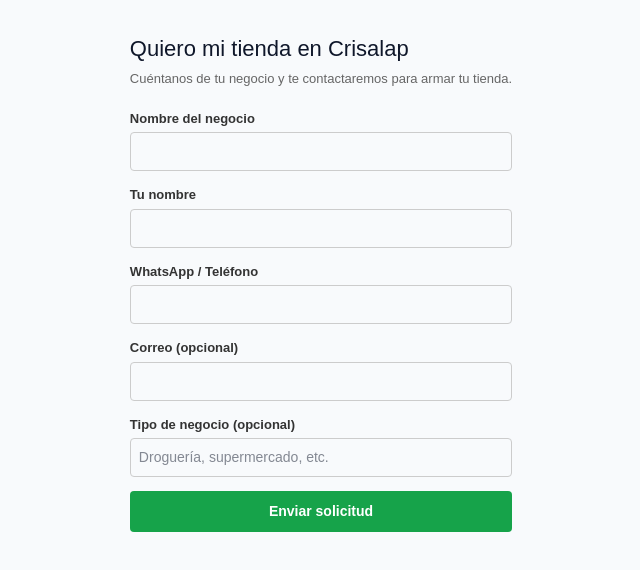
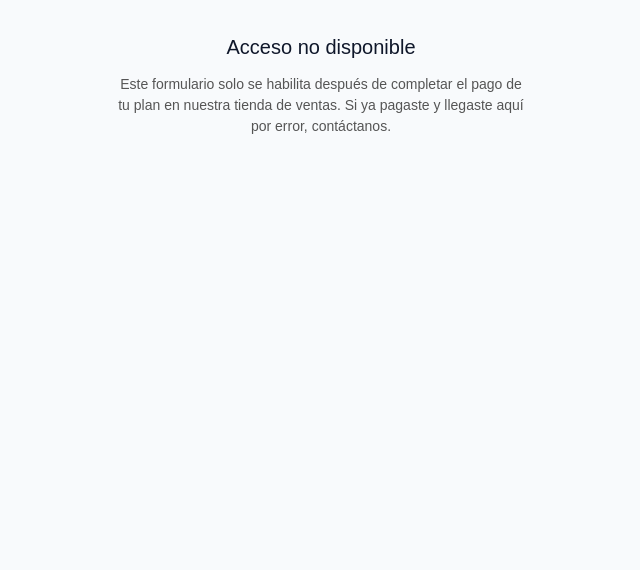
Before and after one commit to Reddiamante4-0/mercadoexpress-demo, a Next.js app: page /solicitud in a window 1280 px wide. Shown: the top 570 px of the page, without its empty margins (319-959 px from the left). Built offline with nearby package versions, Linux system fonts and the light colour scheme.

Commit message:
feat: bloquea el formulario de solicitud sin un pedido pagado

```diff
--- a/src/app/solicitud/page.tsx
+++ b/src/app/solicitud/page.tsx
@@ -25,6 +25,7 @@
 function SolicitudForm() {
   const searchParams = useSearchParams();
   const refCodigo = searchParams.get('ref') || '';
+  const pedidoId = searchParams.get('pedido') || '';
 
   const [nombreNegocio, setNombreNegocio] = useState('');
   const [contactoNombre, setContactoNombre] = useState('');
@@ -48,6 +49,7 @@
         tipoNegocio,
         refCodigo,
         sitioweb,
+        pedidoId,
       });
       setResult({ success: true });
     } catch (err) {
@@ -63,6 +65,17 @@
       <div style={{ padding: '32px', maxWidth: '480px', margin: '0 auto', textAlign: 'center', fontFamily: 'sans-serif' }}>
         <h1 style={{ color: '#16a34a' }}>¡Listo!</h1>
         <p>Recibimos tu solicitud. Muy pronto te contactaremos para armar tu tienda.</p>
+      </div>
+    );
+  }
+
+  if (!pedidoId) {
+    return (
+      <div style={{ padding: '32px', maxWidth: '480px', margin: '0 auto', textAlign: 'center', fontFamily: 'sans-serif' }}>
+        <h1 style={{ fontSize: '20px', marginBottom: '12px' }}>Acceso no disponible</h1>
+        <p style={{ fontSize: '14px', color: '#555' }}>
+          Este formulario solo se habilita después de completar el pago de tu plan en nuestra tienda de ventas. Si ya pagaste y llegaste aquí por error, contáctanos.
+        </p>
       </div>
     );
   }
```
